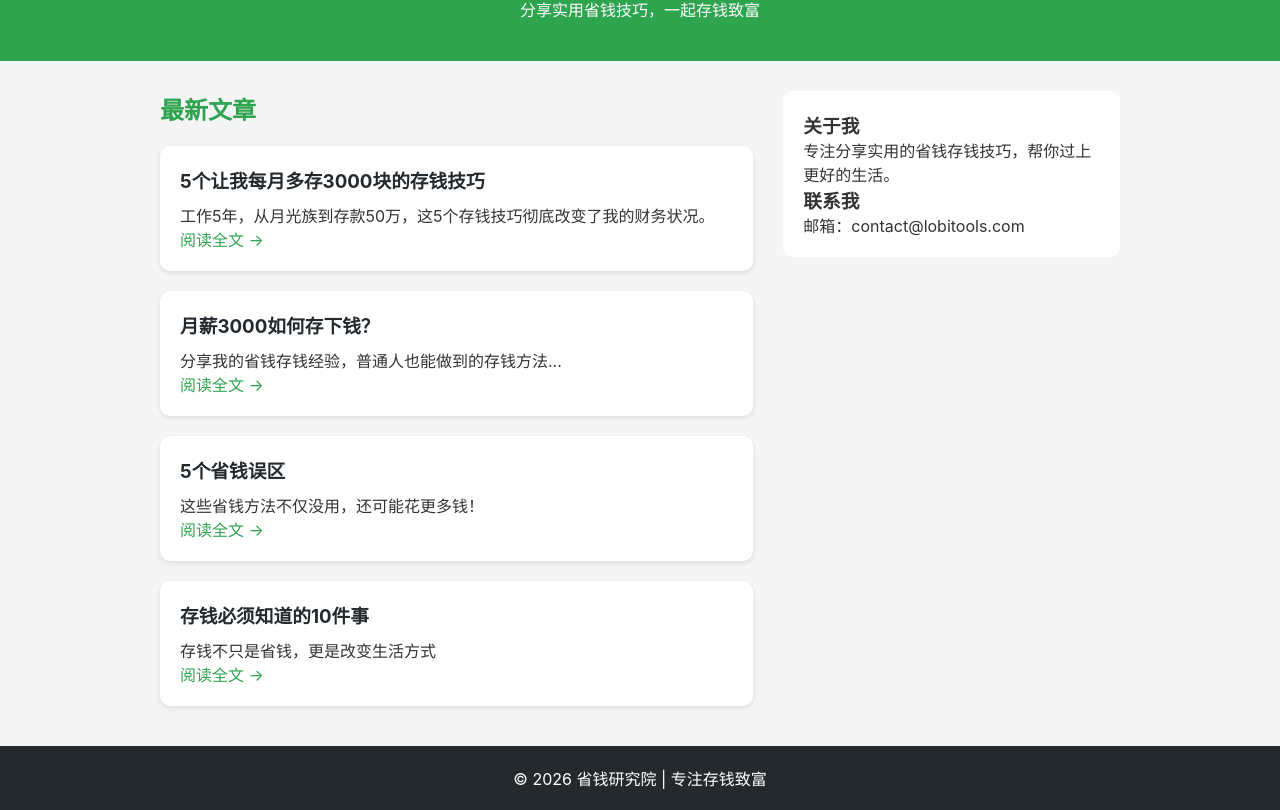
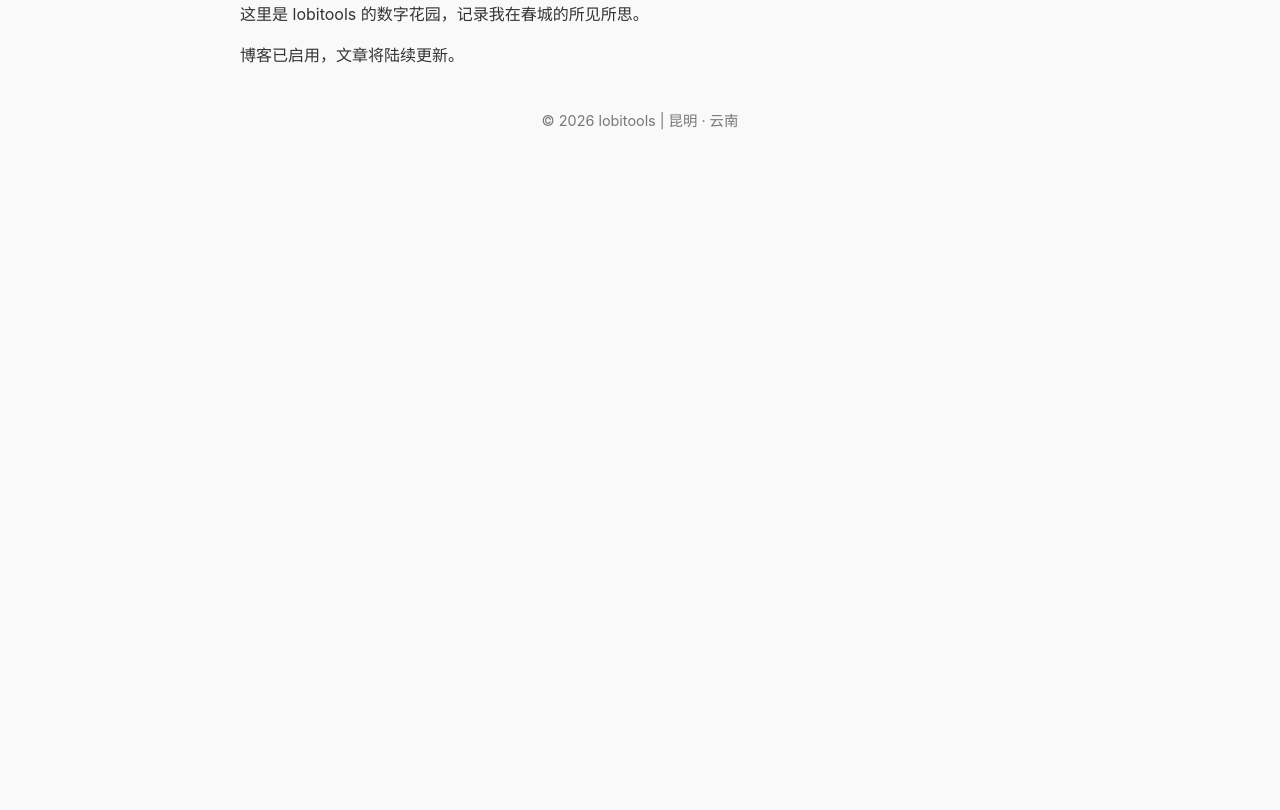
Before and after one commit to lobitools/lobitools.github.io, a plain HTML site: page index.html in a window 1280 px wide. Shown: the part 111-921 px from the top of the page. After the commit the page ends 800 px from the top, so only its background shows below. Drawn offline with Linux system fonts and the light colour scheme.

Commit message:
feat: 龙虾自动部署博客首页

```diff
--- a/index.html
+++ b/index.html
@@ -1,51 +1,21 @@
 <!DOCTYPE html>
 <html lang="zh-CN">
 <head>
-    <meta charset="UTF-8">
-    <meta name="viewport" content="width=device-width, initial-scale=1.0">
-    <title>省钱研究院 - 一起存钱致富</title>
-    <link rel="stylesheet" href="style.css">
+  <meta charset="UTF-8">
+  <meta name="viewport" content="width=device-width, initial-scale=1.0">
+  <title>lobitools 的昆明日记</title>
+  <style>
+    body { font-family: -apple-system, BlinkMacSystemFont, 'Segoe UI', sans-serif; max-width: 800px; margin: 40px auto; padding: 0 20px; line-height: 1.6; color: #333; background: #f9f9f9; }
+    h1 { color: #e74c3c; text-align: center; }
+    .footer { margin-top: 40px; text-align: center; color: #777; font-size: 0.9em; }
+  </style>
 </head>
 <body>
-    <header>
-        <h1>省钱研究院</h1>
-        <p>分享实用省钱技巧，一起存钱致富</p>
-    </header>
-    <main>
-        <section class="featured">
-            <h2>最新文章</h2>
-            <div class="articles">
-                <article class="card">
-                    <h3>5个让我每月多存3000块的存钱技巧</h3>
-                    <p>工作5年，从月光族到存款50万，这5个存钱技巧彻底改变了我的财务状况。</p>
-                    <a href="_posts/2026-04-23-5个让我每月多存3000块的存钱技巧.html">阅读全文 →</a>
-                </article>
-                <article class="card">
-                    <h3>月薪3000如何存下钱？</h3>
-                    <p>分享我的省钱存钱经验，普通人也能做到的存钱方法...</p>
-                    <a href="_posts/2026-04-23-月薪3000如何存钱.html">阅读全文 →</a>
-                </article>
-                <article class="card">
-                    <h3>5个省钱误区</h3>
-                    <p>这些省钱方法不仅没用，还可能花更多钱！</p>
-                    <a href="_posts/2026-04-23-5个省钱误区.html">阅读全文 →</a>
-                </article>
-                <article class="card">
-                    <h3>存钱必须知道的10件事</h3>
-                    <p>存钱不只是省钱，更是改变生活方式</p>
-                    <a href="_posts/2026-04-23-存钱必须知道的10件事.html">阅读全文 →</a>
-                </article>
-            </div>
-        </section>
-        <aside class="sidebar">
-            <h3>关于我</h3>
-            <p>专注分享实用的省钱存钱技巧，帮你过上更好的生活。</p>
-            <h3>联系我</h3>
-            <p>邮箱：contact@lobitools.com</p>
-        </aside>
-    </main>
-    <footer>
-        <p>&copy; 2026 省钱研究院 | 专注存钱致富</p>
-    </footer>
+  <h1>🌤️ 欢迎来到我的昆明小站</h1>
+  <p>这里是 lobitools 的数字花园，记录我在春城的所见所思。</p>
+  <p>博客已启用，文章将陆续更新。</p>
+  <div class="footer">
+    &copy; 2026 lobitools | 昆明 · 云南
+  </div>
 </body>
 </html>
```
